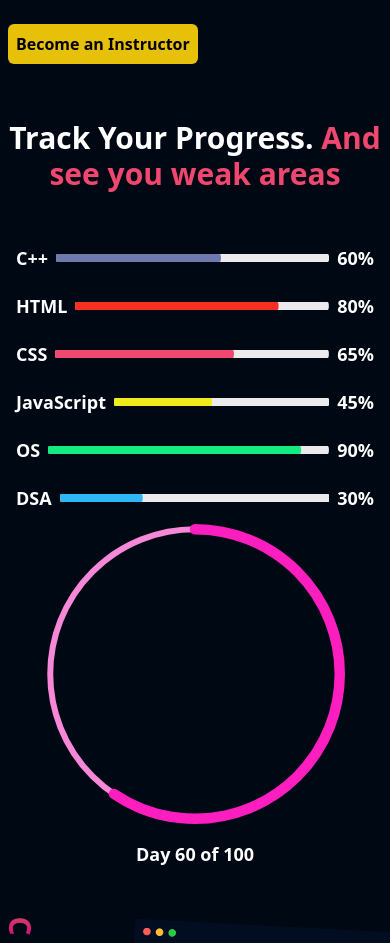
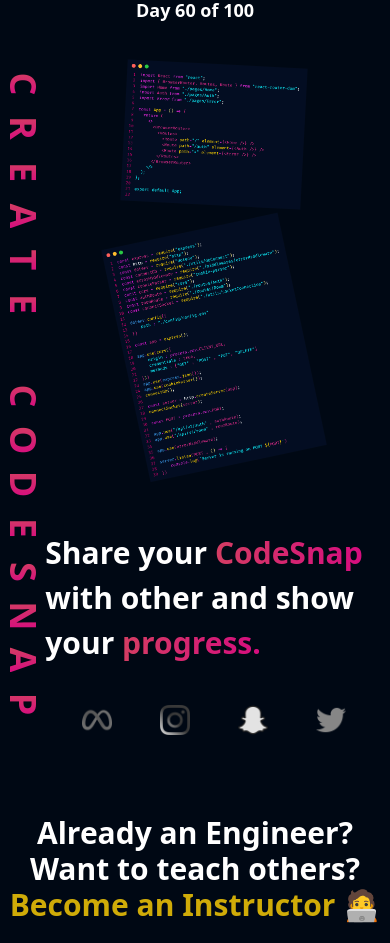
Before and after one commit to gaurav-goswami/Study-Center, a React (Vite) app in the folder client/: page / in a window 390 px wide. Shown: the part 2746-3689 px from the top of the page. Built offline with nearby package versions, Linux system fonts and the light colour scheme.

Commit message:
create-codesnap-home-section completed

```diff
--- a/client/src/components/Home/ShareCodeSnap.jsx
+++ b/client/src/components/Home/ShareCodeSnap.jsx
@@ -20,7 +20,7 @@ const ShareCodeSnap = () => {
 
   return (
     <>
-      <div className="w-[100%] h-max mx-auto md:2xl:w-[80%] p-2 flex gap-8 mt-6">
+      <div className="w-[100%] h-max mx-auto md:2xl:w-[75%] p-2 flex md:gap-8 gap-2 mt-6">
 
         <div className="w-fit flex flex-col justify-start flex-wrap">
           {splittedHeading.map((item, index) => {
@@ -28,7 +28,7 @@ const ShareCodeSnap = () => {
               <div key={index} className="text-center mb-1 rotate-[90deg]">
                 <HighLightText
                   color="bg-clip-text text-transparent bg-gradient-to-r from-pink-300 to-[#d60d7f]"
-                  size="text-3xl font-extrabold md:text-6xl">
+                  size="text-4xl font-extrabold md:text-7xl">
                   {item}
                 </HighLightText>
               </div>
@@ -37,13 +37,13 @@ const ShareCodeSnap = () => {
         </div>
 
         {/* code snap */}
-        <div className="w-[95%] flex gap-16 justify-evenly mt-5">
+        <div className="md:w-[95%] flex gap-16 justify-evenly md:mt-5 flex-col lg:flex-row items-center lg:items-start">
 
             {/* code images */}
-            <div className="w-max flex flex-col gap-6 ml-16">
+            <div className="w-max flex flex-col gap-6 md:ml-16">
                 {
                     codeSnap.map((item, index) => {
-                        return <div className={`w-[350px] h-fit ${index === 0 ? 'rotate-[3deg]' : '-rotate-[12deg]'}  hover:-translate-y-[10px] transition-all ease-linear duration-150 cursor-pointer`}>
+                        return <div className={`max-[420px]:w-[180px] w-[320px] md:w-[400px] h-fit ${index === 0 ? 'rotate-[3deg]' : '-rotate-[12deg]'}  hover:-translate-y-[10px] transition-all ease-linear duration-150 cursor-pointer`}>
                             <img src={item} alt="code image" className="w-[100%] h-[100%] object-center object-contain" />
                         </div>
                     })
@@ -52,16 +52,16 @@ const ShareCodeSnap = () => {
 
             {/* para and icons */}
 
-            <div className="flex flex-col ml-12 gap-8">
+            <div className="flex flex-col lg:ml-12 lg:gap-8 items-center lg:items-start">
 
-                <Heading style="text-3xl md:text-5xl xl:text-8xl font-extrabold tracking-wide leading-loose" >Share your <HighLightText color="bg-clip-text text-transparent bg-gradient-to-r from-pink-300 to-[#d60d7f]">CodeSnap</HighLightText> with other and show your <HighLightText color="bg-clip-text text-transparent bg-gradient-to-r from-pink-300 to-[#d60d7f]">progress.</HighLightText></Heading>
+                <Heading style="text-3xl md:text-6xl xl:text-8xl font-extrabold lg:tracking-wide leading-normal lg:leading-loose" >Share your <HighLightText color="bg-clip-text text-transparent bg-gradient-to-r from-pink-300 to-[#d60d7f]">CodeSnap</HighLightText> with other and show your <HighLightText color="bg-clip-text text-transparent bg-gradient-to-r from-pink-300 to-[#d60d7f]">progress.</HighLightText></Heading>
 
                 {/* social icons */}
                 <div className="p-2 flex gap-8 rounded-md w-fit mt-6">
                     {
                         socialIcons.map((item, index) => {
                             return <div className="p-2" key = {index}>
-                                <img src={item} alt={`${item} icon`} className="w-[50px] transition-all duration-100 ease-linear grayscale-[100%] hover:grayscale-0 cursor-pointer" />
+                                <img src={item} alt={`${item} icon`} className="w-[30px] md:w-[50px] transition-all duration-100 ease-linear grayscale-[100%] hover:grayscale-0 cursor-pointer" />
                             </div>
                         })
                     }
--- a/client/src/pages/Home.jsx
+++ b/client/src/pages/Home.jsx
@@ -13,9 +13,9 @@ const Home = () => {
 
         <HomeSectionOne />
         <WhyChooseUs />
-        <BecomeInstructor />
         <ProgressCheck />
         <ShareCodeSnap />
+        <BecomeInstructor />
 
       </MainWrapper>
     </>
```
